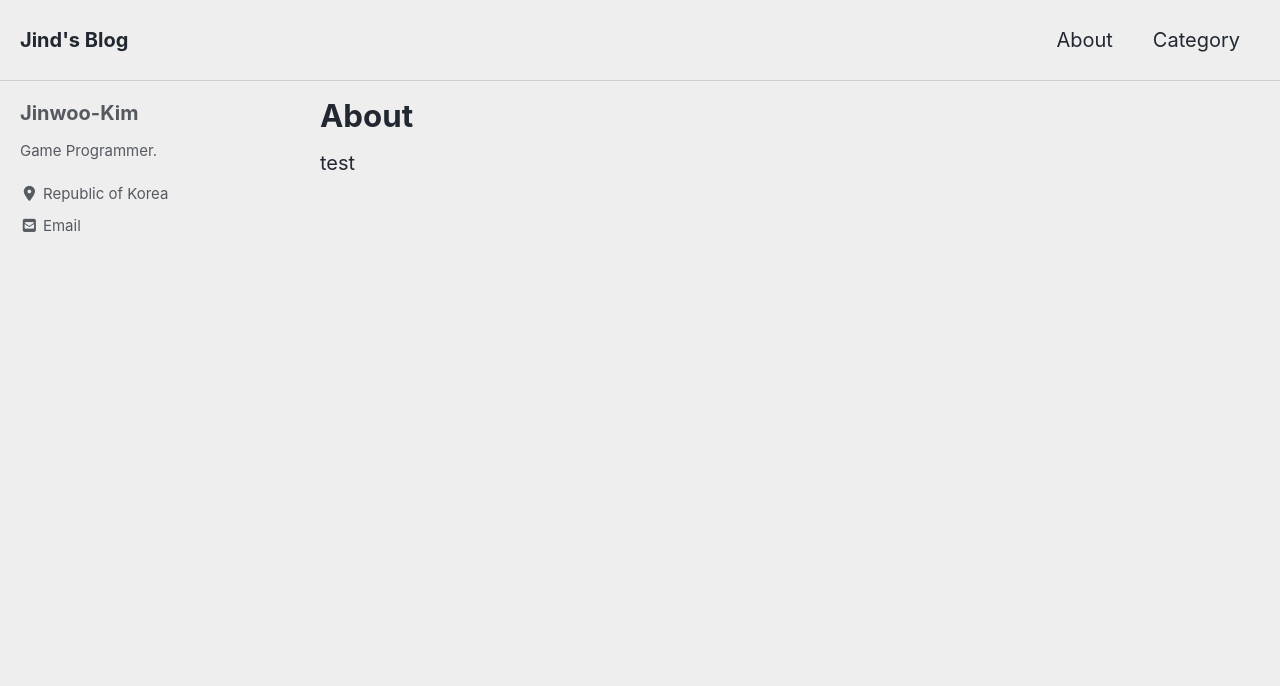
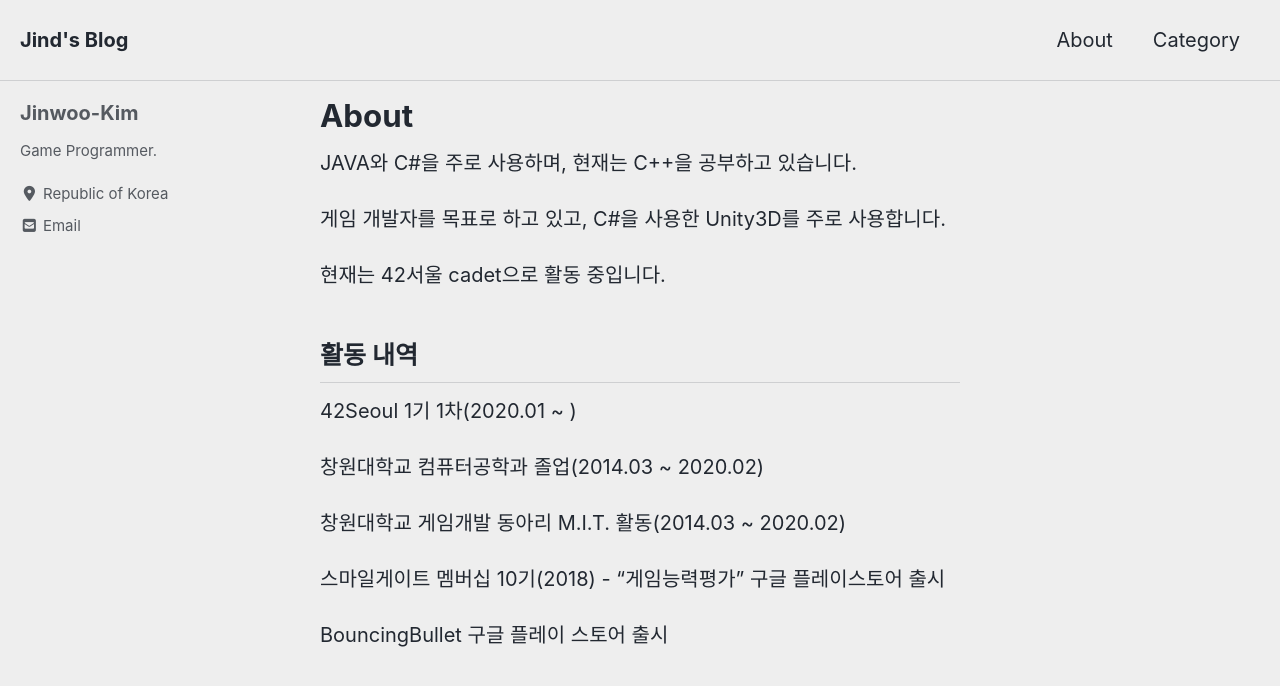
Before and after one commit to JIIIIIND/ComJind.github.io, a Jekyll site: the page built from _pages/about.md, in a window 1280 px wide and 900 px high. Shown: the top 686 px of the window. Built offline with Jekyll 4.4.1, drawn with Linux system fonts in a browser that asks for light colours; cached includes are drawn as plain includes; nearby versions of some CDN libraries.

Commit message:
add about.md

```diff
--- a/_pages/about.md
+++ b/_pages/about.md
@@ -4,4 +4,20 @@ title: "About"
 excerpt: "Minimal Mistakes is a flexible two-column Jekyll theme."
 ---
 
-test
+JAVA와 C#을 주로 사용하며, 현재는 C++을 공부하고 있습니다.
+
+게임 개발자를 목표로 하고 있고, C#을 사용한 Unity3D를 주로 사용합니다.
+
+현재는 42서울 cadet으로 활동 중입니다.
+
+## 활동 내역
+
+42Seoul 1기 1차(2020.01 ~ )
+
+창원대학교 컴퓨터공학과 졸업(2014.03 ~ 2020.02)
+
+창원대학교 게임개발 동아리 M.I.T. 활동(2014.03 ~ 2020.02)
+
+스마일게이트 멤버십 10기(2018) - "게임능력평가" 구글 플레이스토어 출시
+
+BouncingBullet 구글 플레이 스토어 출시
```
